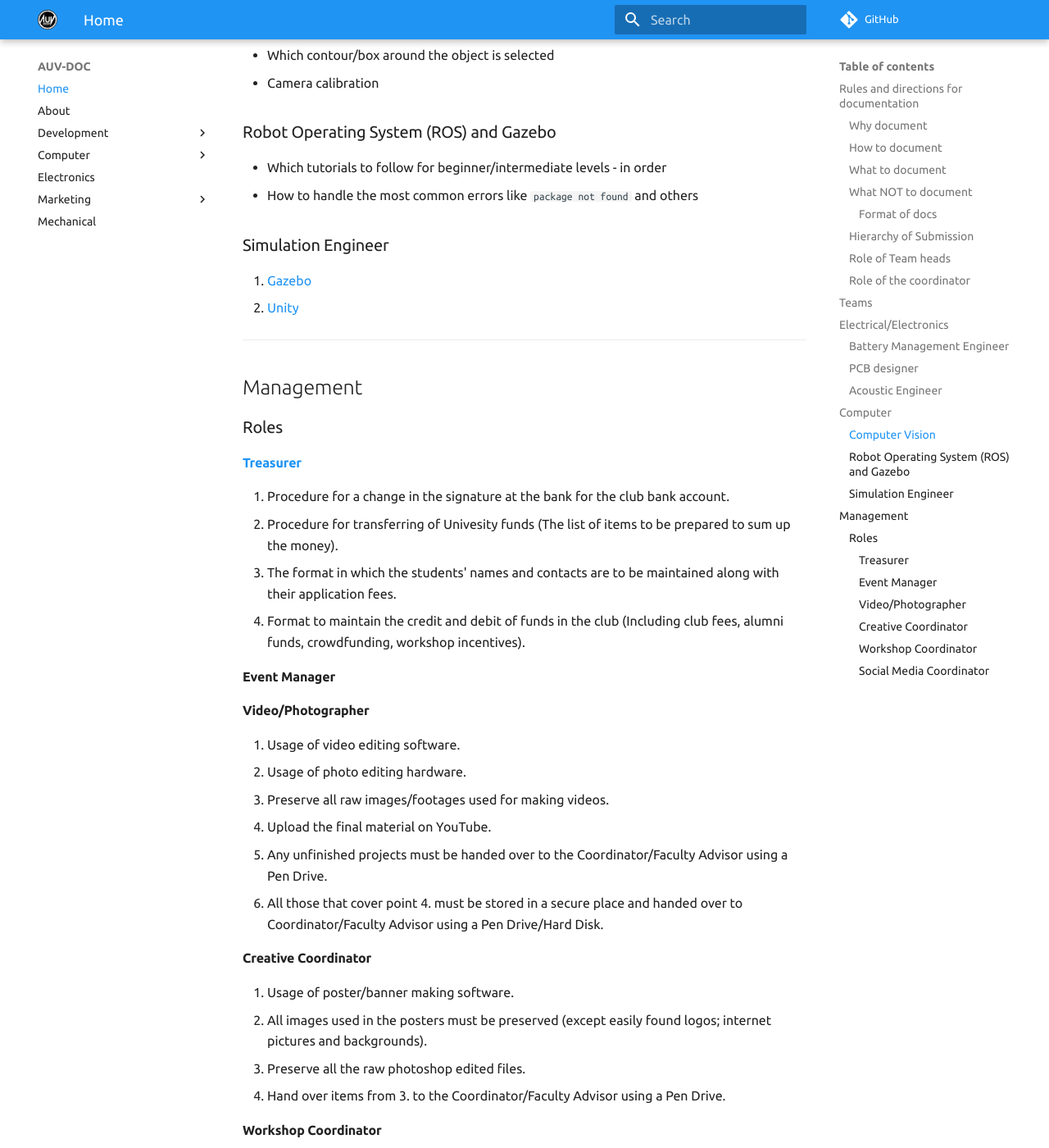
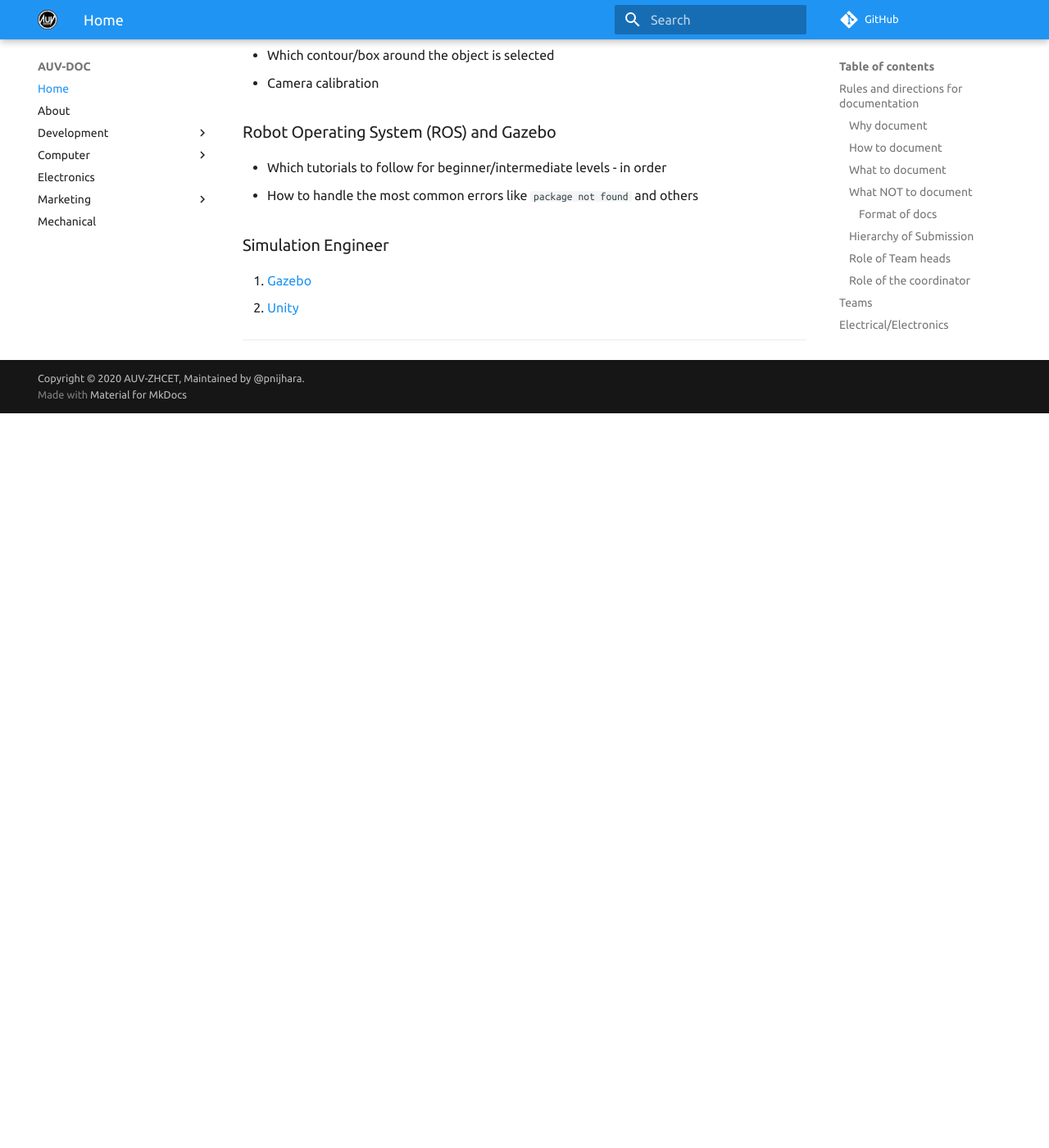
Before and after one commit to auvzhcet/Documentation, an MkDocs documentation site: the page built from docs/index.md, in a window 1280 px wide and 1400 px high, scrolled down 3240 px. Shown: the whole window at 82% size. Built offline with MkDocs 1.6.1 and Material for MkDocs 9.7.7, drawn with Linux system fonts in a browser that asks for light colours; comment, search, counter and statistics services are not loaded; after the commit the page ends 3744 px from its top, so only the background shows below that; some of the changed text lies outside the part shown.

Commit message:
Remove redundant content of marketing team

```diff
--- a/docs/index.md
+++ b/docs/index.md
@@ -111,45 +111,3 @@ The following document has been modified on 18th October 2018.
 2. [Unity](https://unity.com/)
 
 ---
-
-## Management
-
-### Roles
-
-#### [Treasurer](./marketing/treasurer.md)
-
-1. Procedure for a change in the signature at the bank for the club bank account.
-2. Procedure for transferring of Univesity funds (The list of items to be prepared to sum up the money).
-3. The format in which the students' names and contacts are to be maintained along with their application fees.
-4. Format to maintain the credit and debit of funds in the club (Including club fees, alumni funds, crowdfunding, workshop incentives).
-
-#### Event Manager
-
-#### Video/Photographer
-
-1. Usage of video editing software.
-2. Usage of photo editing hardware.
-3. Preserve all raw images/footages used for making videos.
-4. Upload the final material on YouTube.
-5. Any unfinished projects must be handed over to the Coordinator/Faculty Advisor using a Pen Drive.
-6. All those that cover point 4. must be stored in a secure place and handed over to Coordinator/Faculty Advisor using a Pen Drive/Hard Disk.
-
-#### Creative Coordinator
-
-1. Usage of poster/banner making software.
-2. All images used in the posters must be preserved (except easily found logos; internet pictures and backgrounds).
-3. Preserve all the raw photoshop edited files.
-4. Hand over items from 3. to the Coordinator/Faculty Advisor using a Pen Drive.
-
-#### Workshop Coordinator
-
-1. Format of the letter sent to all the previously requested schools/universities for workshops.
-2. The package proposed to be held - The course covered for 2 days/3 days (Mechanical, Electrical/Electronics, and Computer); Kit taken along; the per head charge taken.
-3. A complete report of the conducted workshop - Place, Institute held in, attendance of students, total club members invited, total revenue generated(show by subtracting the total travel & accommodation cost).
-4. Any upcoming/incomplete request or possible places/institutes/colleges who showed any interest for conduction of workshop but couldn't be followed up because of preoccupations, awkward timings, non-negotiable fees or finish of tenure - mention all the conversations and outcomes.
-
-#### [Social Media Coordinator](./marketing/Social_Media_Manager.md)
-
-1. The impact he/she had when the accounts were under his/her supervision.
-2. Different audience attracting techniques.
-3. Posting and boosting of posts on different handles.
```
